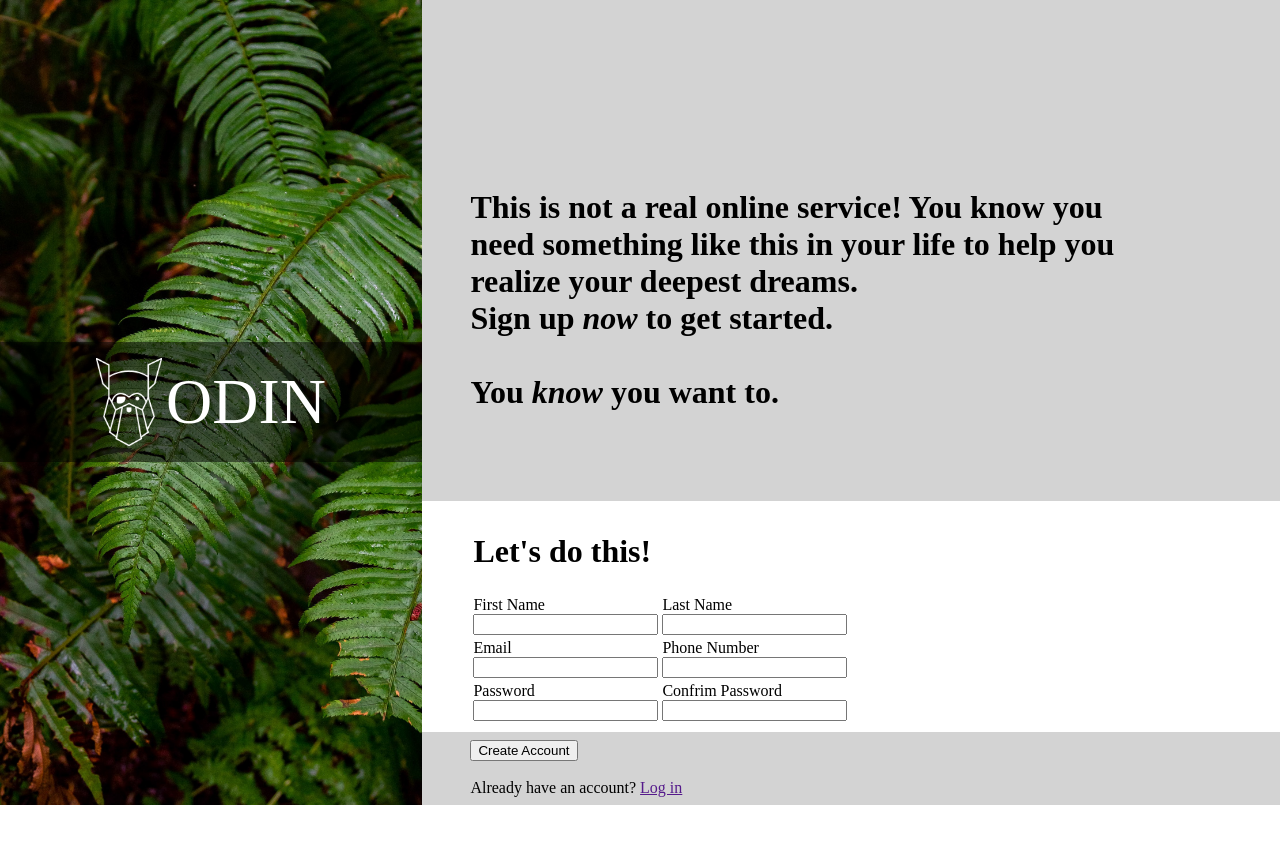
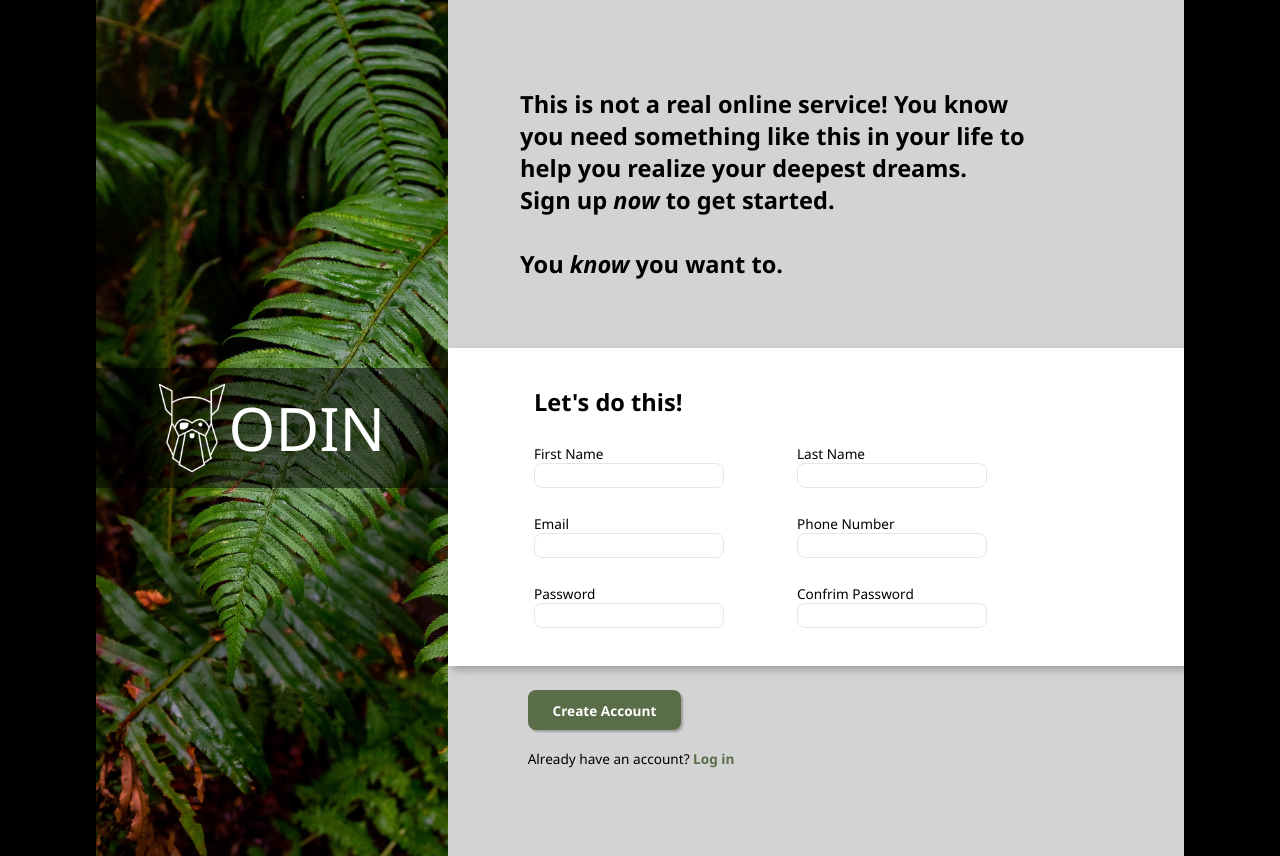
Before and after one commit to dynamiteneon/SignupForm, a plain HTML site: page index.html in a window 1280 px wide. Before the commit the page ends 805 px from the top, so only its background shows below. Drawn offline with Linux system fonts and the light colour scheme.

Commit message:
css classes updated

```diff
--- a/index.html
+++ b/index.html
@@ -25,19 +25,19 @@
             <div class="formwrapper">
             <div class="content-form">
             <form action="" method="POST">
-            <table>
+            <table class="formtable">
                 <tr><td><h1>Let's do this!</h1></td></tr>
                 <tr>
-                    <td><label for="firstname">First Name</label><br><input type="text"id="firstname"></td>
-                    <td><label for="lastname">Last Name</label><br><input type="text"id="lastname"></td>
+                    <td><label for="firstname">First Name</label><br><input type="text"id="firstname"class="signup"></td>
+                    <td><label for="lastname">Last Name</label><br><input type="text"id="lastname"class="signup"></td>
                 </tr>
                 <tr>
-                    <td><label for="email">Email</label><br><input type="email"id="email"></td>
-                    <td><label for="phone">Phone Number</label><br><input type="number"id="phone"></td>
+                    <td><label for="email">Email</label><br><input type="email"id="email"class="signup"></td>
+                    <td><label for="phone">Phone Number</label><br><input type="number"id="phone"class="signup"></td>
                 </tr>
                 <tr>
-                    <td><label for="pass">Password</label><br><input type="password"id="pass"></td>
-                    <td><label for="confirmpass">Confrim Password</label><br><input type="password"id="confirmpass"></td>
+                    <td><label for="pass">Password</label><br><input type="password"id="pass"class="signup"></td>
+                    <td><label for="confirmpass">Confrim Password</label><br><input type="password"id="confirmpass"class="signup"></td>
                 </tr>
             </table>
         </div>
--- a/style.css
+++ b/style.css
@@ -11,20 +11,30 @@ body,html{
     padding: 0;
     height: 100vh;
     width: 100vw;
+    font-size: calc(.5rem + .5vw);
+    font-family: 'Segoe UI', Tahoma, Geneva, Verdana, sans-serif;
+}
+
+h1{
+    font-size: calc(.75rem + 1vw);
+    margin:0;
+    padding: 0;
 }
 
 .container{
     display:flex;
     flex-direction: row;
+    justify-content: center;
     min-height: 100%;
     width: 100%;
+    background-color: black;
 }
 
 .nav{
     display: flex;
     flex-direction: column;
     justify-content: center;
-    width: 33vw;
+    width: 27.5vw;
     min-height: 100%;
     background-image: url(images/leaves.jpg);
     background-size: cover;
@@ -44,19 +54,17 @@ body,html{
 }
 
 .odin{
-    font-size: 5vw;
+    font-size: calc(1.5rem + 3vw);
     color:white;
 }
 
 .content{
-    box-sizing: border-box;
     display:flex;
     flex-direction:column;
-    justify-content: space-evenly;
-    width: 67vw;
+    justify-content: center;
+    width: 57.5vw;
     background-color: lightgrey;
     margin: 0;
-    flex: 1 0 auto;
 }
 
 img{
@@ -66,22 +74,65 @@ img{
 
 .content-top{
     padding: 8px;
-    margin: 20vh 15vh 7.5vh 5vh;
+    margin: 10vh 10vw 7.5vh 5vw;
 }
 
 .formwrapper{
     width: 100%;
     background-color: white;
+    box-shadow: 4px 4px 8px rgba(0,0,0,0.25);
 }
 
 .content-form{
     height: 100%;
     padding: 8px;
-    margin: 0 15vh 0 5vh;
+    margin: 2vh 10vw 2vh 5vw;
 
+}
+
+.formtable{
+    width: 100%;
+}
+
+.formtable td{
+    padding: 12px;
 }
 
 .content-footer{
     padding: 8px;
-    margin: 0 15vh 0 5vh;
+    margin: 2vh 10vw 10vh 5.6vw;
 }
+
+.signup{
+    width: 80%;
+    font-size: calc(.5rem + .5vw);
+    border-radius: 8px;
+    border: 1px solid #E5E7EB;
+    padding: 4px;
+}
+
+.signup:focus{
+    outline: none;
+    border: 1px solid blue;
+    box-shadow: 4px 4px 4px rgba(0,0,0,0.25);
+}
+
+.create{
+    background-color: #596D48;
+    color: white;
+    font-family: 'Segoe UI', Tahoma, Geneva, Verdana, sans-serif;
+    font-size: calc(.5rem + .5vw);
+    font-weight: bold;
+    padding: 1vh 1.5vw;
+    width: 12vw;
+    height: 5vh;
+    box-shadow: 2px 2px 2px rgba(0,0,0,0.25);
+    border-radius: 8px;
+    border: none;
+}
+
+a{
+    color: #596D48;
+    text-decoration: none;
+    font-weight: bold;
+}
```
